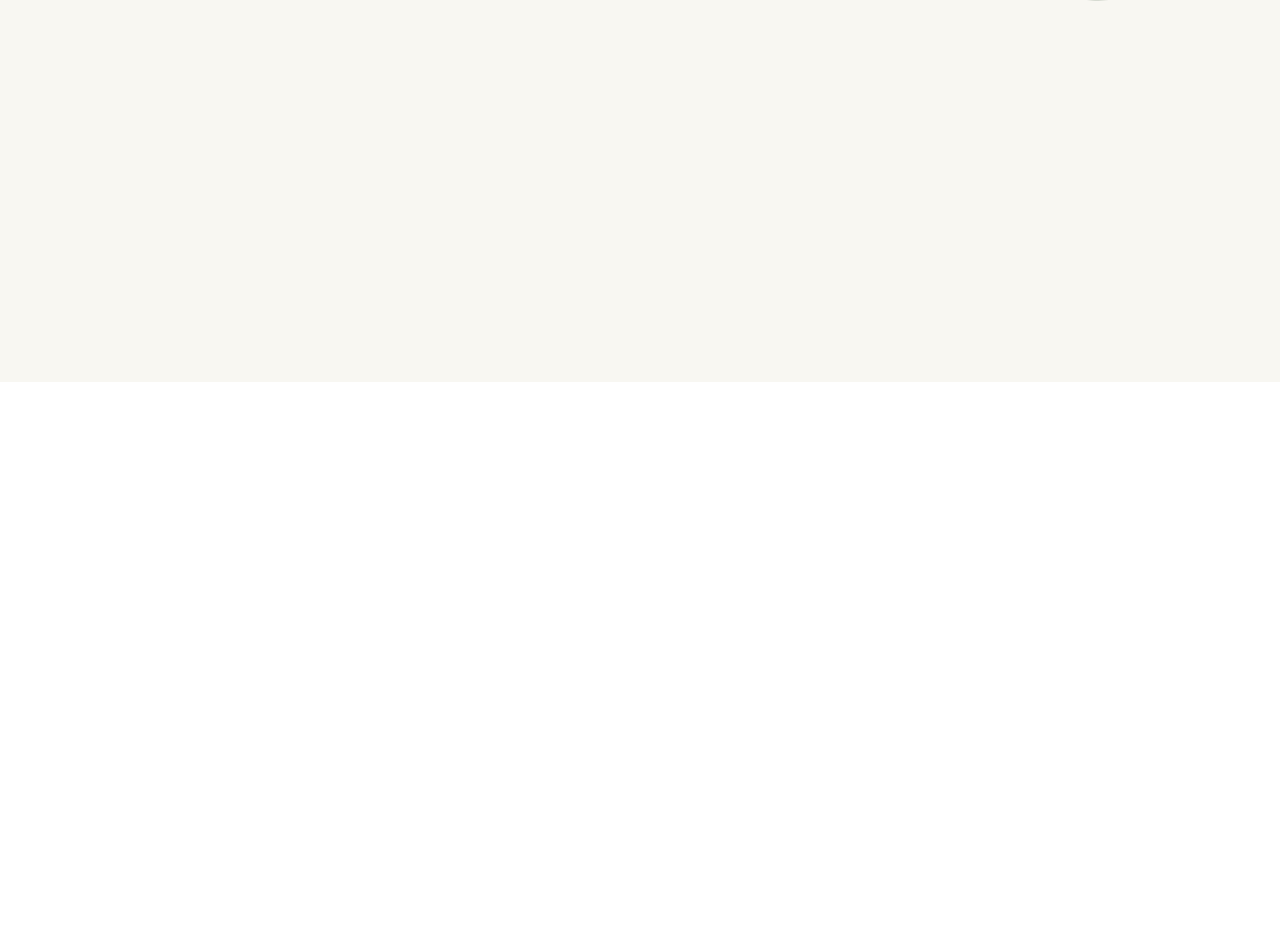
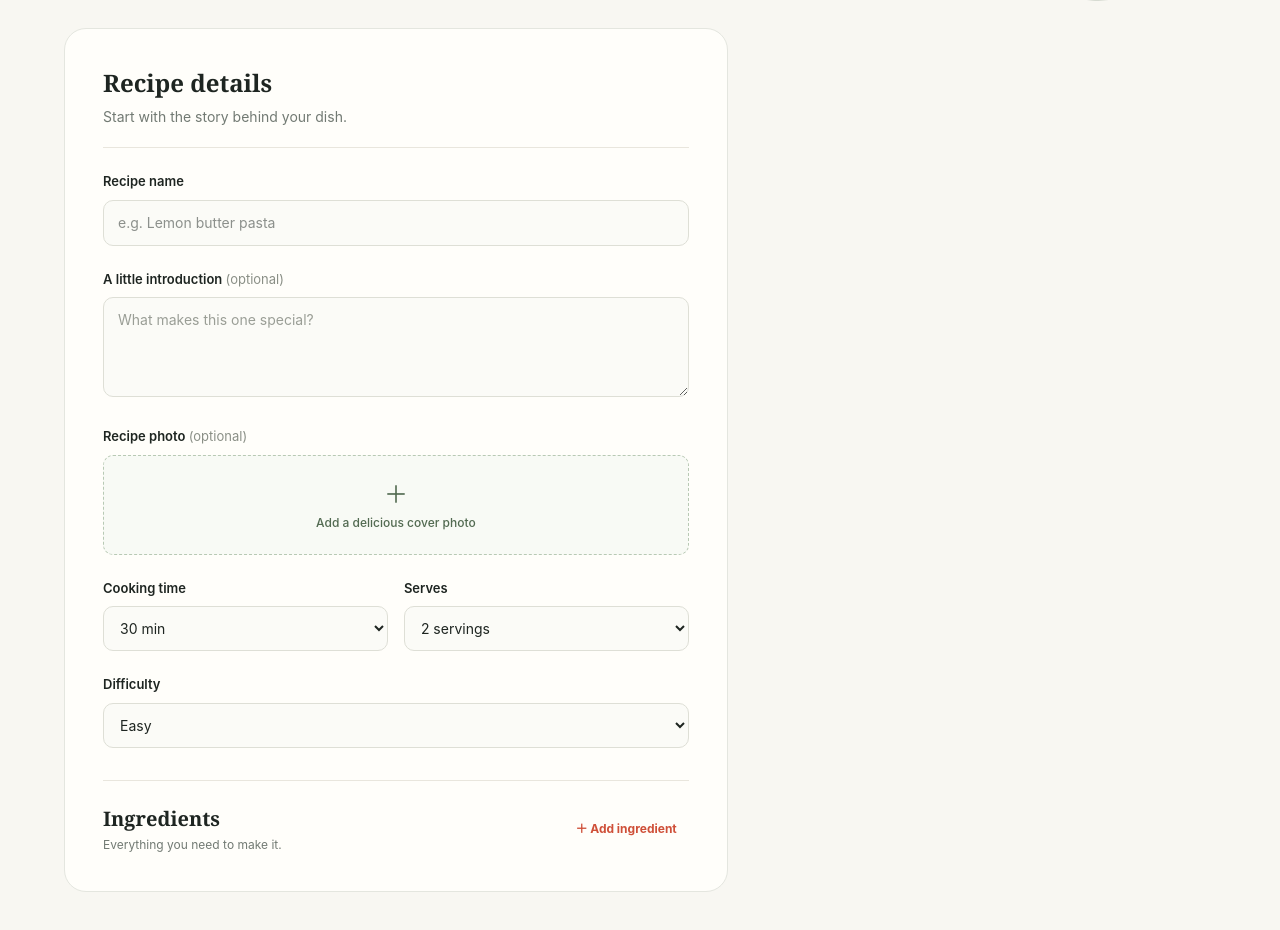
Before and after one commit to MohitaMenghani/BiteSize-React-recipe-project-, a React (Vite) app: page /create-recipes in a window 1280 px wide. Shown: the part 418-1348 px from the top of the page. Before the commit the page ends 800 px from the top, so only its background shows below. Built offline with nearby package versions, Linux system fonts and the light colour scheme.

Commit message:
build recipe creation form UI

```diff
--- a/src/pages/Create.jsx
+++ b/src/pages/Create.jsx
@@ -1,6 +1,55 @@
-import React from 'react'
+import React from "react";
 import Navbar from "../components/Navbar";
+import { useState } from "react";
 const Create = () => {
+  const initialIngredients = [{ amount: "", name: "" }];
+const [title, setTitle] = useState("");
+const [description, setDescription] = useState("");
+const [time, setTime] = useState("30 min");
+const [servings, setServings] = useState("2 servings");
+const [difficulty, setDifficulty] = useState("Easy");
+const [ingredients, setIngredients] = useState(initialIngredients);
+// const [steps, setSteps] = useState(initialSteps);
+const [tags, setTags] = useState(["Dinner"]);
+const [image, setImage] = useState("");
+const [message, setMessage] = useState("");
+const availableTags = ["Breakfast", "Lunch", "Dinner", "Vegetarian", "Sweet"];
+
+const updateIngredient = (index, key, value) =>
+  setIngredients((items) =>
+    items.map((item, i) => (i === index ? { ...item, [key]: value } : item)),
+  );
+const updateStep = (index, value) =>
+  setSteps((items) => items.map((item, i) => (i === index ? value : item)));
+const addIngredient = () =>
+  setIngredients((items) => [...items, { amount: "", name: "" }]);
+const addStep = () => setSteps((items) => [...items, ""]);
+const removeIngredient = (index) =>
+  setIngredients((items) =>
+    items.length > 1 ? items.filter((_, i) => i !== index) : items,
+  );
+const removeStep = (index) =>
+  setSteps((items) =>
+    items.length > 1 ? items.filter((_, i) => i !== index) : items,
+  );
+const toggleTag = (tag) =>
+  setTags((items) =>
+    items.includes(tag)
+      ? items.filter((item) => item !== tag)
+      : [...items, tag],
+  );
+const handleImage = (event) => {
+  const file = event.target.files[0];
+  if (file) setImage(URL.createObjectURL(file));
+};
+const save = (event) => {
+  event.preventDefault();
+  setMessage(
+    title.trim()
+      ? "Your recipe is ready to share. Nice work!"
+      : "Add a recipe name before publishing.",
+  );
+};
   return (
     <div>
       <div className="min-h-screen bg-[#f8f7f2]">
@@ -11,8 +60,8 @@ const Create = () => {
         <section className="relative px-12 pb-10 pt-20">
           <div className="max-w-xl">
             <p className="flex items-center gap-2 text-[11px] font-bold uppercase tracking-[1.4px] text-[#ef6d50]">
-      <span className="h-[2px] w-7 bg-[#ef6d50]" />
-      A blank canvas for good food
+              <span className="h-0.5 w-7 bg-[#ef6d50]" />A blank canvas for good
+              food
             </p>
 
             <h1 className="mt-6 font-serif text-7xl font-bold leading-[0.95] tracking-tight text-[#1e2521]">
@@ -27,7 +76,7 @@ const Create = () => {
             </p>
           </div>
 
-  <div className="absolute right-[10%] top-[230px] flex h-[108px] w-[108px] rotate-6 flex-col items-center justify-center rounded-full border border-[#526a51]/20 text-center">
+          <div className="absolute right-[10%] top-57.5 flex h-27 w-27 rotate-6 flex-col items-center justify-center rounded-full border border-[#526a51]/20 text-center">
             <span className="font-serif text-2xl font-bold italic text-[#ef6d50]">
               01
             </span>
@@ -40,9 +89,176 @@ const Create = () => {
         </section>
 
         {/* Recipe form and live preview will go here */}
+
+        <div
+          className="grid grid-cols-[minmax(0,1.18fr)_minmax(330px,0.82fr)] items-start gap-6.75 pt-0 pb-20 px-[clamp(20px,5vw,76px)]"
+          id="create"
+        >
+          <form
+            onSubmit={save}
+            className="relative rounded-[22px] border border-[#e4e6df] bg-[#fffefa] p-9.5"
+          >
+            <div className="border-b border-[#e9e6dd] pb-5">
+              <h2 className="font-serif text-2xl font-bold text-[#1e2521]">
+                Recipe details
+              </h2>
+              <p className="mt-2 text-sm text-[#727a73]">
+                Start with the story behind your dish.
+              </p>
+            </div>
+            <div className="mt-6">
+              <label
+                htmlFor="title"
+                className="mb-2 block text-[13px] font-semibold text-[#1e2521]"
+              >
+                Recipe name
+              </label>
+              <input
+                className="w-full rounded-[10px] border border-[#dedfd6] bg-[#fbfbf7] px-3.5 py-3 text-sm text-[#1e2521] outline-none transition focus:border-[#ef6d50] focus:ring-2 focus:ring-[#ef6d50]/10"
+                id="title"
+                value={title}
+                onChange={(e) => setTitle(e.target.value)}
+                placeholder="e.g. Lemon butter pasta"
+              />
+            </div>
+            <div className="mt-6">
+              <label
+                htmlFor="description"
+                className="block text-[13px] font-semibold text-[#1e2521]"
+              >
+                A little introduction{" "}
+                <span className="font-normal text-[#8a8f86]">(optional)</span>
+              </label>
+              <textarea
+                className="mt-2 min-h-25 w-full resize-y rounded-[10px] border border-[#dedfd6] bg-[#fbfbf7] px-3.5 py-3 text-sm text-[#1e2521] outline-none transition placeholder:text-[#9a9e96] focus:border-[#ef6d50] focus:ring-2 focus:ring-[#ef6d50]/10"
+                id="description"
+                value={description}
+                onChange={(e) => setDescription(e.target.value)}
+                placeholder="What makes this one special?"
+              />
+            </div>
+            <div className="mt-6">
+              <label
+                htmlFor="recipe-image"
+                className="mb-2 block text-[13px] font-semibold text-[#1e2521]"
+              >
+                Recipe photo{" "}
+                <span className="font-normal text-[#8a8f86]">(optional)</span>
+              </label>
+
+              <label className="flex min-h-25 cursor-pointer flex-col items-center justify-center rounded-[10px] border border-dashed border-[#b8c9b4] bg-[#f8faf5] px-4 py-5 text-center transition hover:bg-[#edf3e9]">
+                <span className="text-2xl text-[#526a51]" aria-hidden="true">
+                  ＋
+                </span>
+                <span className="mt-1 text-xs font-medium text-[#526a51]">
+                  {image
+                    ? "Photo added — choose another"
+                    : "Add a delicious cover photo"}
+                </span>
+
+                <input
+                  id="recipe-image"
+                  type="file"
+                  accept="image/*"
+                  onChange={handleImage}
+                  className="sr-only"
+                />
+              </label>
+
+              {image && (
+                <img
+                  src={image}
+                  alt="Selected recipe"
+                  className="mt-3 h-40 w-full rounded-xl object-cover"
+                />
+              )}
+            </div>
+            <div className="mt-6 grid grid-cols-2 gap-4">
+              <div>
+                <label
+                  htmlFor="time"
+                  className="mb-2 block text-[13px] font-semibold text-[#1e2521]"
+                >
+                  Cooking time
+                </label>
+
+                <select
+                  id="time"
+                  value={time}
+                  onChange={(e) => setTime(e.target.value)}
+                  className="w-full rounded-[10px] border border-[#dedfd6] bg-[#fbfbf7] px-3 py-3 text-sm text-[#1e2521] outline-none focus:border-[#ef6d50]"
+                >
+                  <option>15 min</option>
+                  <option>30 min</option>
+                  <option>45 min</option>
+                  <option>1 hour</option>
+                  <option>2+ hours</option>
+                </select>
+              </div>
+
+              <div>
+                <label
+                  htmlFor="servings"
+                  className="mb-2 block text-[13px] font-semibold text-[#1e2521]"
+                >
+                  Serves
+                </label>
+
+                <select
+                  id="servings"
+                  value={servings}
+                  onChange={(e) => setServings(e.target.value)}
+                  className="w-full rounded-[10px] border border-[#dedfd6] bg-[#fbfbf7] px-3 py-3 text-sm text-[#1e2521] outline-none focus:border-[#ef6d50]"
+                >
+                  <option>1 serving</option>
+                  <option>2 servings</option>
+                  <option>4 servings</option>
+                  <option>6+ servings</option>
+                </select>
+              </div>
+            </div>
+            <div className="mt-6">
+              <label
+                htmlFor="difficulty"
+                className="mb-2 block text-[13px] font-semibold text-[#1e2521]"
+              >
+                Difficulty
+              </label>
+
+              <select
+                id="difficulty"
+                value={difficulty}
+                onChange={(e) => setDifficulty(e.target.value)}
+                className="w-full rounded-[10px] border border-[#dedfd6] bg-[#fbfbf7] px-3 py-3 text-sm text-[#1e2521] outline-none focus:border-[#ef6d50]"
+              >
+                <option>Easy</option>
+                <option>Intermediate</option>
+                <option>Cheffy</option>
+              </select>
+            </div>
+            <div className="mt-8 flex items-center justify-between border-t border-[#e9e6dd] pt-6">
+              <div>
+                <h3 className="font-serif text-xl font-bold text-[#1e2521]">
+                  Ingredients
+                </h3>
+                <p className="mt-1 text-xs text-[#727a73]">
+                  Everything you need to make it.
+                </p>
+              </div>
+
+              <button
+                className="rounded-full px-3 py-2 text-xs font-bold text-[#cf5039] transition hover:bg-[#ef6d50]/10"
+                type="button"
+                onClick={addIngredient}
+              >
+                ＋ Add ingredient
+              </button>
+            </div>
+          </form>
+        </div>
       </div>
     </div>
   );
-}
+};
 
-export default Create
+export default Create;
```
Lines whose indentation alone changed are shown as unchanged.
